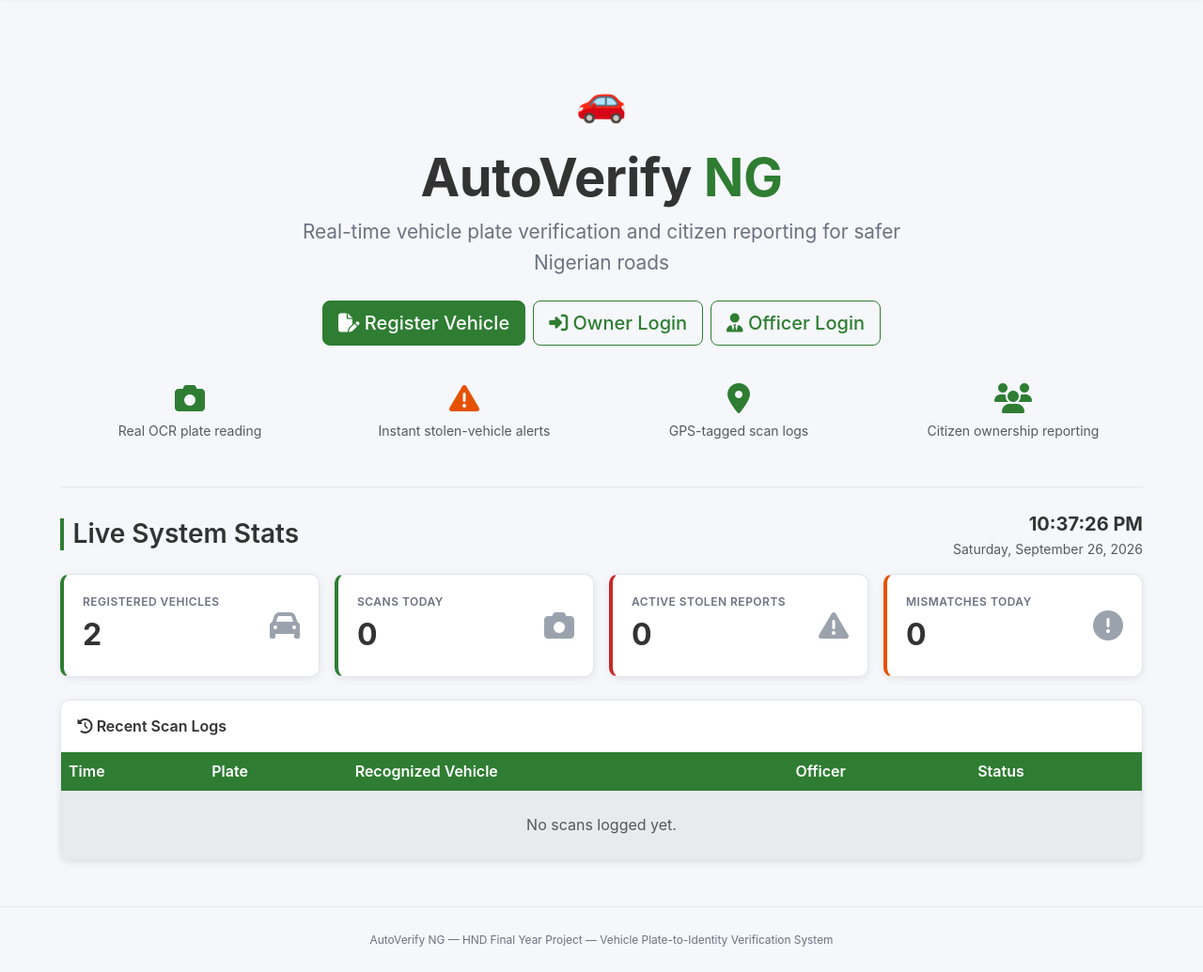
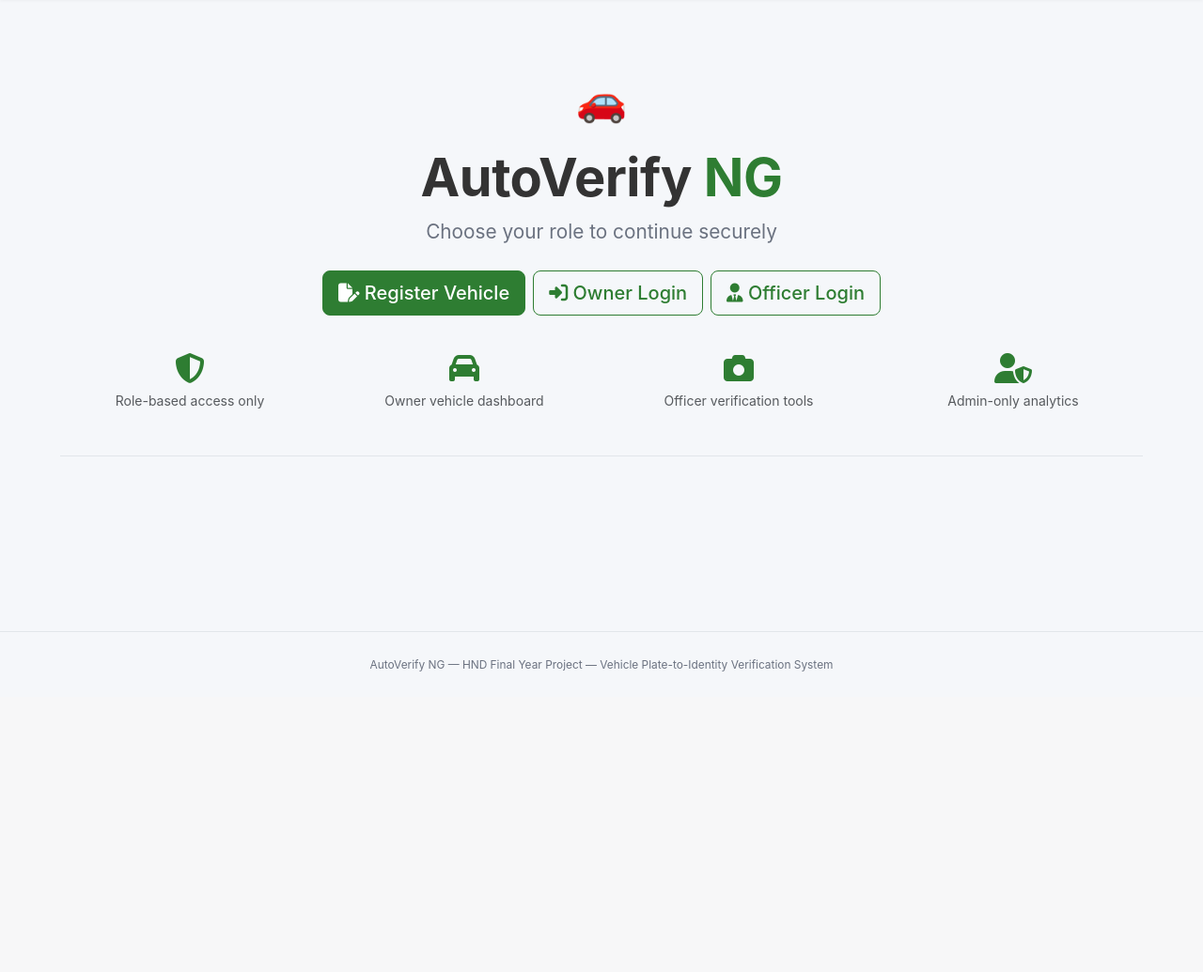
Before and after one commit to olaifahabeeb-ola/autoverify-ng, a Flask app: page / in a window 1280 px wide. Shown: the part 58-1093 px from the top of the page at 94% size. After the commit the page ends 773 px from the top, so only its background shows below. Run offline with Flask 3, Linux system fonts and the light colour scheme; parts of the project's set-up code (start-up, migrations or seed data) failed here and were passed over; some libraries are stand-ins or nearby versions.

Commit message:
Harden role-based access and landing flow

```diff
--- a/app.py
+++ b/app.py
@@ -511,32 +511,14 @@ def build_and_persist_scan_result(plate_number, recognized, officer_id, gps_lat=
 
 @app.route("/")
 def index():
-    total_vehicles = Vehicle.query.count()
-    today = date.today()
+    if session.get("vehicle_id"):
+        return redirect(url_for("owner_dashboard"))
+    if session.get("officer_id"):
+        if session.get("is_admin"):
+            return redirect(url_for("admin"))
+        return redirect(url_for("verify"))
 
-    scans_today = ScanLog.query.filter(
-        db.func.date(ScanLog.timestamp) == today
-    ).count()
-
-    active_stolen = OwnerReport.query.filter_by(
-        report_type="stolen", is_active=True
-    ).count()
-
-    mismatches_today = ScanLog.query.filter(
-        db.func.date(ScanLog.timestamp) == today,
-        ScanLog.matched == False  # noqa: E712
-    ).count()
-
-    recent_scans = ScanLog.query.order_by(ScanLog.timestamp.desc()).limit(10).all()
-
-    return render_template(
-        "index.html",
-        total_vehicles=total_vehicles,
-        scans_today=scans_today,
-        active_stolen=active_stolen,
-        mismatches_today=mismatches_today,
-        recent_scans=recent_scans,
-    )
+    return render_template("index.html")
 
 
 @app.route("/api/dashboard-stats")
@@ -796,13 +778,35 @@ def verify_post():
         # image is present, ignore any manually typed plate value so the OCR
         # / detection result drives the scan.
         detections = locate_and_read_plates(image_data_url, max_results=MAX_BATCH_IMAGES)
-        for det in detections:
-            recognized = recognize_vehicle(image_data_url, bbox=det.get("bbox"))
-            vehicles_results.append(
-                build_and_persist_scan_result(
-                    det["plate_number"], recognized, session["officer_id"], gps_lat, gps_lon
+        if not detections:
+            vehicles_results.append({
+                "plate_number": None,
+                "recognized_make": None,
+                "recognized_model": None,
+                "recognized_colour": None,
+                "recognition_method": None,
+                "visually_verified": False,
+                "status": "error",
+                "message": "No readable plate found in the captured image. Please retake the photo in better light and from a clearer angle.",
+                "notes": [
+                    "ℹ️ The camera image did not produce a reliable plate read. No random or assumed plate number was inserted.",
+                    "ℹ️ Try a sharper, front-facing, well-lit shot of the registration plate."
+                ],
+                "owner_info": None,
+                "registered_vehicle": None,
+                "trigger_alert": False,
+                "alert_type": None,
+                "registered_image_path": None,
+                "owner_notified": False,
+            })
+        else:
+            for det in detections:
+                recognized = recognize_vehicle(image_data_url, bbox=det.get("bbox"))
+                vehicles_results.append(
+                    build_and_persist_scan_result(
+                        det["plate_number"], recognized, session["officer_id"], gps_lat, gps_lon
+                    )
                 )
-            )
     elif manual_plate:
         # Officer typed the plate manually only when no camera photo was
         # captured at all. In that case there is no real image to inspect, so
--- a/templates/index.html
+++ b/templates/index.html
@@ -3,11 +3,10 @@
 {% block content %}
 
 {% if not session.get('vehicle_id') and not session.get('officer_id') %}
-<!-- Public landing page hero (shown to logged-out visitors) -->
 <div class="hero-section text-center py-5 mb-4">
   <div class="mb-3" style="font-size: 2.75rem;">🚗</div>
   <h1 class="hero-title">AutoVerify <span style="color: var(--av-primary);">NG</span></h1>
-  <p class="hero-tagline">Real-time vehicle plate verification and citizen reporting for safer Nigerian roads</p>
+  <p class="hero-tagline">Choose your role to continue securely</p>
 
   <div class="d-flex flex-wrap justify-content-center gap-2 mt-4">
     <a href="{{ url_for('register') }}" class="btn btn-av-primary btn-lg">
@@ -23,36 +22,34 @@
 
   <div class="row g-3 mt-4 justify-content-center">
     <div class="col-6 col-md-3">
-      <i class="fa-solid fa-camera fa-2x mb-2" style="color: var(--av-primary);"></i>
-      <p class="small text-muted mb-0">Real OCR plate reading</p>
+      <i class="fa-solid fa-shield-halved fa-2x mb-2" style="color: var(--av-primary);"></i>
+      <p class="small text-muted mb-0">Role-based access only</p>
     </div>
     <div class="col-6 col-md-3">
-      <i class="fa-solid fa-triangle-exclamation fa-2x mb-2" style="color: var(--av-amber-text);"></i>
-      <p class="small text-muted mb-0">Instant stolen-vehicle alerts</p>
+      <i class="fa-solid fa-car fa-2x mb-2" style="color: var(--av-primary);"></i>
+      <p class="small text-muted mb-0">Owner vehicle dashboard</p>
     </div>
     <div class="col-6 col-md-3">
-      <i class="fa-solid fa-location-dot fa-2x mb-2" style="color: var(--av-primary);"></i>
-      <p class="small text-muted mb-0">GPS-tagged scan logs</p>
+      <i class="fa-solid fa-camera fa-2x mb-2" style="color: var(--av-primary);"></i>
+      <p class="small text-muted mb-0">Officer verification tools</p>
     </div>
     <div class="col-6 col-md-3">
-      <i class="fa-solid fa-users fa-2x mb-2" style="color: var(--av-primary);"></i>
-      <p class="small text-muted mb-0">Citizen ownership reporting</p>
+      <i class="fa-solid fa-user-shield fa-2x mb-2" style="color: var(--av-primary);"></i>
+      <p class="small text-muted mb-0">Admin-only analytics</p>
     </div>
   </div>
 </div>
 {% endif %}
 
+{% if session.get('officer_id') %}
 <div class="d-flex flex-wrap justify-content-between align-items-center mb-3 gap-2">
-  <h3 class="section-title mb-0">
-    {% if session.get('officer_id') %}Control Room Dashboard{% else %}Live System Stats{% endif %}
-  </h3>
+  <h3 class="section-title mb-0">Control Room Dashboard</h3>
   <div class="text-end">
     <div id="live-clock" class="fw-bold fs-5"></div>
     <div id="live-date" class="text-muted small"></div>
   </div>
 </div>
 
-{% if session.get('officer_id') %}
 <div class="d-flex flex-wrap gap-2 mb-4">
   <a href="{{ url_for('verify') }}" class="btn btn-av-primary btn-lg">
     <i class="fa-solid fa-camera"></i> Scan Vehicle
@@ -75,7 +72,6 @@
   </a>
   {% endif %}
 </div>
-{% endif %}
 
 <div class="row g-3 mb-4">
   <div class="col-6 col-lg-3">
@@ -164,6 +160,7 @@
     </div>
   </div>
 </div>
+{% endif %}
 
 {% endblock %}
 
```
Also changed, not shown: tests/test_auth.py (+18 -0 lines).
